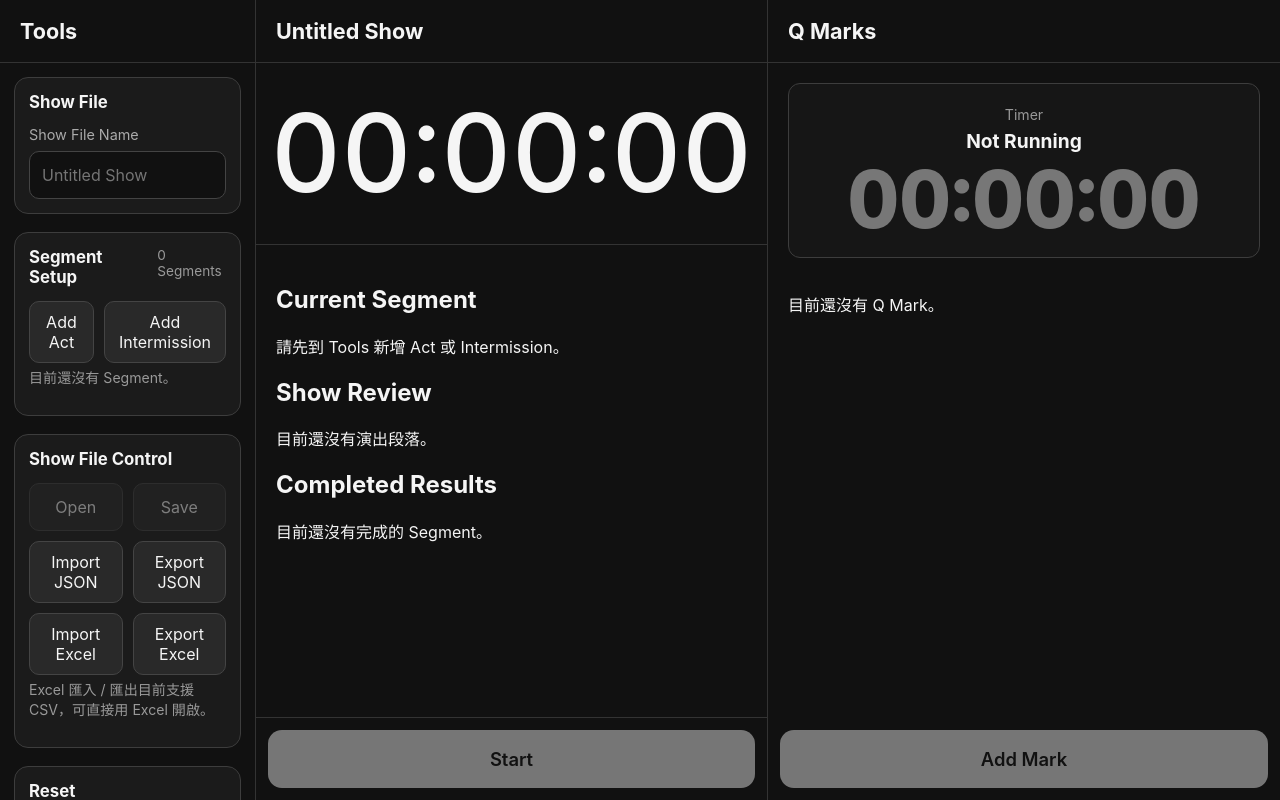
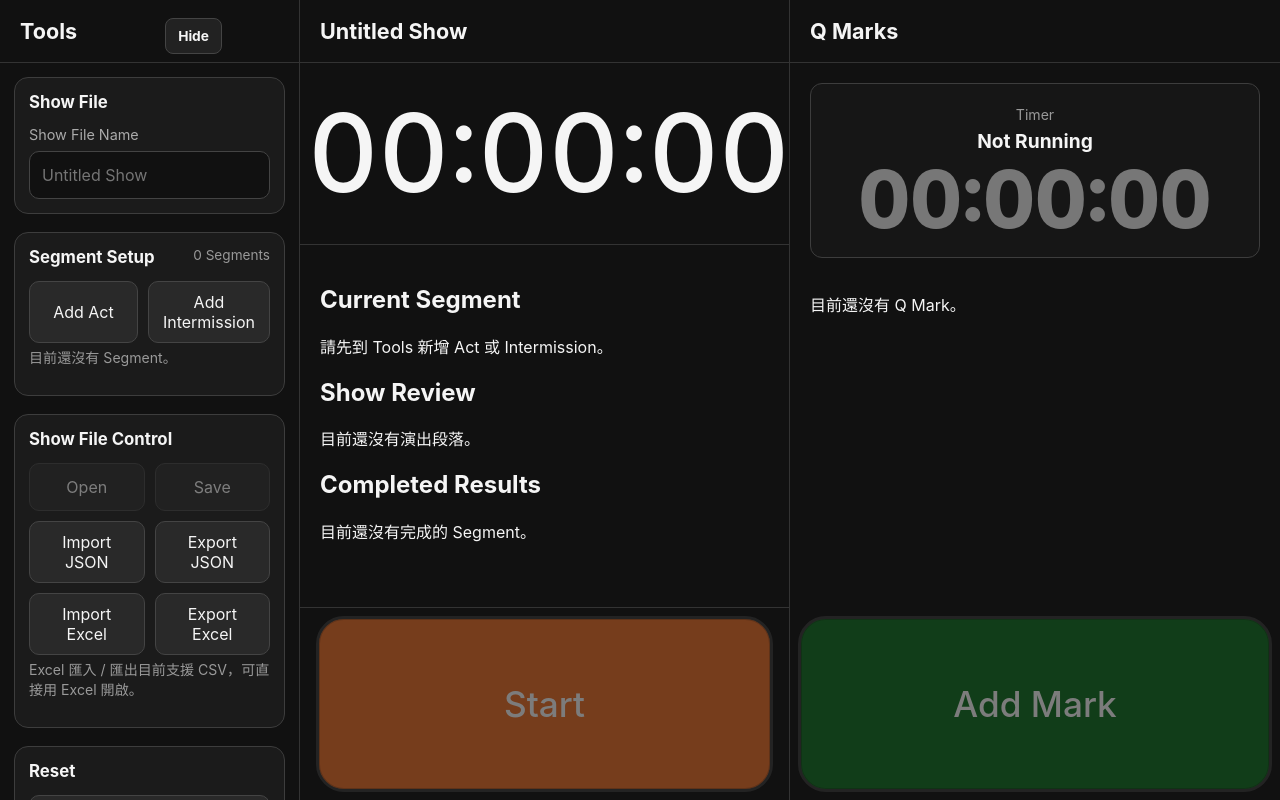
Before and after one commit to andyue/ShowTimerPWA, a React (Vite) app: page / in a window 1280 px wide. Built offline with nearby package versions, Linux system fonts and the light colour scheme.

Commit message:
Add collapsible tools panel and large action buttons

```diff
--- a/src/App.css
+++ b/src/App.css
@@ -6,9 +6,14 @@
 }
 
 .desktop-layout {
+  position: relative;
   display: grid;
-  grid-template-columns: minmax(220px, 1fr) minmax(320px, 2fr) minmax(320px, 2fr);
+  grid-template-columns: minmax(300px, 0.9fr) minmax(320px, 1.95fr) minmax(320px, 1.95fr);
   min-height: 100dvh;
+}
+
+.desktop-layout.tools-hidden {
+  grid-template-columns: minmax(0, 0) minmax(320px, 1fr) minmax(320px, 1fr);
 }
 
 .tools-column,
@@ -18,8 +23,37 @@
   border-right: 1px solid #333;
 }
 
+.tools-column {
+  overflow: hidden;
+}
+
+.tools-hidden .tools-column {
+  border-right: none;
+  visibility: hidden;
+}
+
 .qmark-column {
   border-right: none;
+}
+
+.tools-toggle {
+  position: absolute;
+  z-index: 10;
+  top: 18px;
+  left: max(12px, calc(18.37% - 70px));
+  min-width: 56px;
+  min-height: 36px;
+  padding: 6px 12px;
+  border: 1px solid #444;
+  border-radius: 8px;
+  background: #222;
+  color: #f5f5f5;
+  font-size: 0.86rem;
+  font-weight: 700;
+}
+
+.tools-hidden .tools-toggle {
+  left: 12px;
 }
 
 .mobile-layout {
@@ -91,14 +125,44 @@
 }
 
 .timer-action-bar {
-  display: grid;
+  display: flex;
+  gap: 12px;
+  padding: 0 8px env(safe-area-inset-bottom);
   grid-template-columns: minmax(0, 1fr) auto;
   border-top: 1px solid #333;
 }
 
 .timer-action-bar .primary-button {
+  flex: 1;
   min-width: 0;
   overflow-wrap: anywhere;
+}
+
+.timer-action-bar .secondary-button {
+  flex: 0 0 auto;
+}
+
+.timer-column .primary-button,
+.qmark-column .primary-button,
+.mobile-page .primary-button {
+  min-height: clamp(104px, 22dvh, 190px);
+  margin: 8px;
+  border: 3px solid #3a3a3a;
+  border-radius: 28px;
+  color: #fff;
+  font-size: clamp(1.45rem, 3vw, 2.2rem);
+  font-weight: 500;
+  box-shadow: inset 0 0 0 1px rgba(0, 0, 0, 0.22);
+}
+
+.timer-column .primary-button,
+.mobile-page .timer-action-bar .primary-button {
+  background: #f2732b;
+}
+
+.qmark-column .page > .primary-button,
+.mobile-page > .page > .primary-button {
+  background: #137423;
 }
 
 .tool-list {
@@ -162,6 +226,36 @@
   .timer-display {
     padding: 34px 4px;
     font-size: min(21vw, 6.6rem);
+  }
+}
+
+@media (min-width: 901px) and (max-width: 1100px) {
+  .desktop-layout {
+    grid-template-columns: minmax(280px, 0.8fr) minmax(0, 1fr) minmax(0, 1fr);
+  }
+
+  .desktop-layout.tools-hidden {
+    grid-template-columns: minmax(0, 0) minmax(0, 1fr) minmax(0, 1fr);
+  }
+
+  .tools-toggle {
+    left: max(12px, calc(26.42% - 70px));
+  }
+
+  .tools-hidden .tools-toggle {
+    left: 12px;
+  }
+
+  .timer-display {
+    font-size: min(7.2vw, 5rem);
+  }
+
+  .desktop-layout .qmark-live-time {
+    font-size: clamp(2rem, 4vw, 2.6rem);
+  }
+
+  .desktop-layout.tools-hidden .qmark-live-time {
+    font-size: clamp(2.6rem, 6vw, 4.2rem);
   }
 }
 
@@ -356,6 +450,7 @@
   border: 1px solid #3d3d3d;
   border-radius: 12px;
   background: #161616;
+  overflow: hidden;
   text-align: center;
 }
 
@@ -364,11 +459,13 @@
 }
 
 .qmark-live-time {
+  min-width: 0;
   color: #f5f5f5;
   font-size: clamp(2.6rem, 8vw, 5rem);
   font-weight: 800;
   font-variant-numeric: tabular-nums;
   line-height: 1;
+  white-space: nowrap;
 }
 
 .qmark-countdown-panel {
--- a/src/App.tsx
+++ b/src/App.tsx
@@ -9,13 +9,44 @@ type PageName = 'tools' | 'timer' | 'qmarks'
 function App() {
   const [selectedPage, setSelectedPage] =
     useState<PageName>('timer')
+  const [isToolsHidden, setIsToolsHidden] =
+    useState(false)
 
   return (
     <main className="app">
-      <div className="desktop-layout">
+      <div
+        className={
+          isToolsHidden
+            ? 'desktop-layout tools-hidden'
+            : 'desktop-layout'
+        }
+      >
         <aside className="tools-column">
           <ToolsPage />
         </aside>
+
+        <button
+          className="tools-toggle"
+          type="button"
+          aria-label={
+            isToolsHidden
+              ? 'Show tools panel'
+              : 'Hide tools panel'
+          }
+          aria-expanded={!isToolsHidden}
+          title={
+            isToolsHidden
+              ? 'Show Tools'
+              : 'Hide Tools'
+          }
+          onClick={() =>
+            setIsToolsHidden(
+              (currentValue) => !currentValue,
+            )
+          }
+        >
+          {isToolsHidden ? 'Tools' : 'Hide'}
+        </button>
 
         <section className="timer-column">
           <TimerPage />
--- a/src/pages/TimerPage.tsx
+++ b/src/pages/TimerPage.tsx
@@ -292,7 +292,7 @@ export default function TimerPage() {
             onClick={startShow}
           >
             {currentSegment
-              ? `Start: ${currentSegment.name}`
+              ? `Start ${currentSegment.name}`
               : 'Start'}
           </button>
         )}
```
